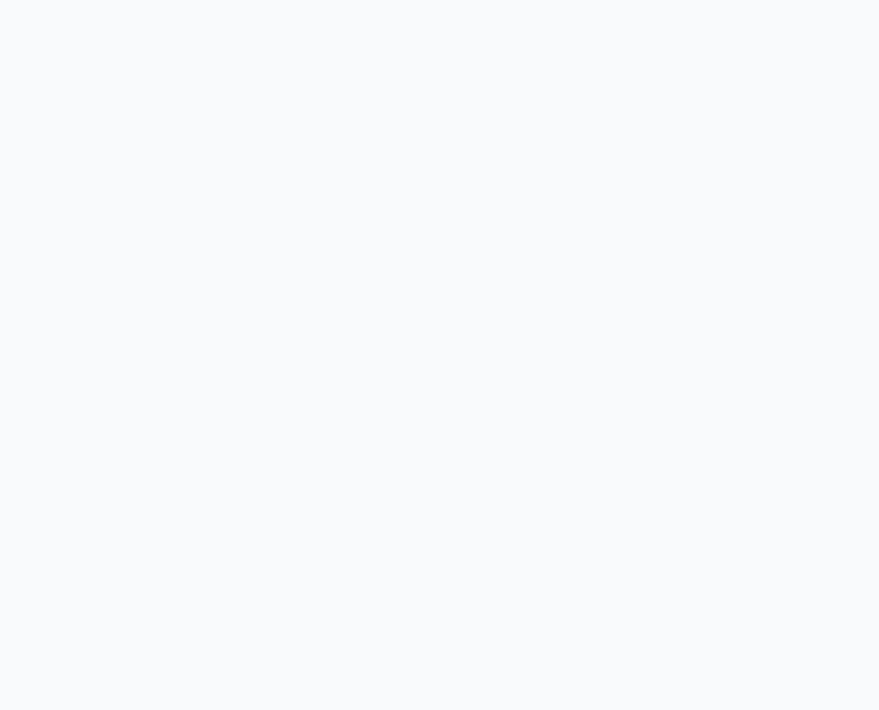
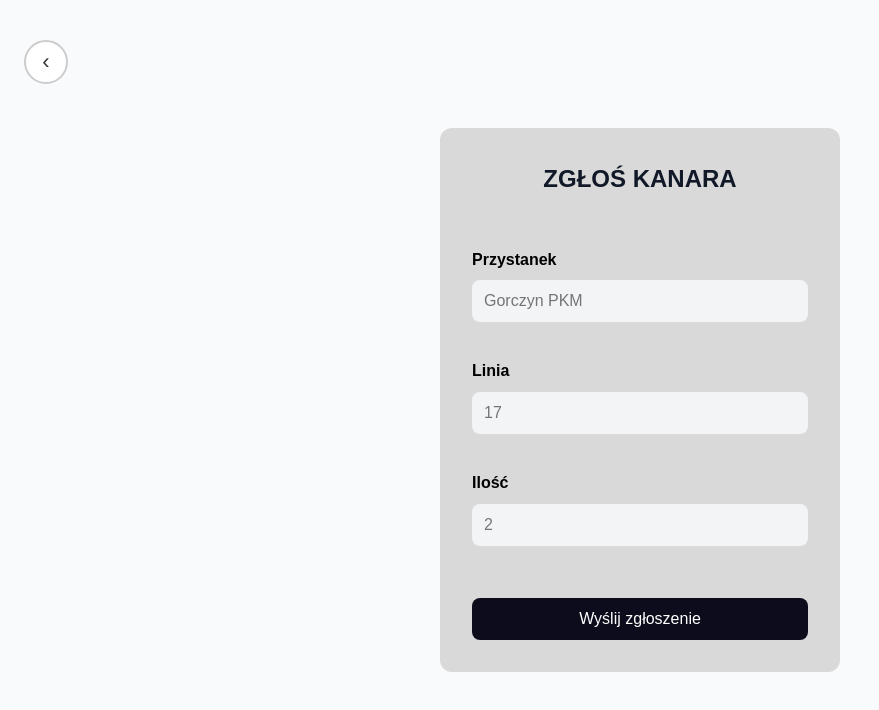
Before and after one commit to k3rasjan/kanarek.pl, a React (Vite) app in the folder frontend/: page /zgloszenie in a window 1280 px wide. Before the commit this address had no page. Shown: the top 710 px of the page, without its empty margins (0-879 px from the left). Built offline with nearby package versions, Linux system fonts and the light colour scheme.

Commit message:
File changes

```diff
--- a/frontend/src/pages/MapPage/MapPage.tsx
+++ b/frontend/src/pages/MapPage/MapPage.tsx
@@ -1,6 +1,7 @@
 import './MapPage.css';
 import Map from '../../components/Map/Map';
 import { useState } from 'react';
+import { Link } from 'react-router-dom';
 
 const mockReports = [
     {
@@ -16,6 +17,12 @@ const mockReports = [
         timestamp: '2025-05-22 12:10',
     },
 ];
+
+const handleLogout = () => {
+    localStorage.clear();
+    window.location.href = '/login';
+};
+
 
 export default function MapPage() {
     const [showMenu, setShowMenu] = useState(false);
@@ -37,7 +44,7 @@ export default function MapPage() {
                 </ul>
             </aside>
 
-            <button className="report-button" title="Zgłoś kontrolę">!</button>
+            <Link to="/zgloszenie" className="report-button">!</Link>
             <div className="user-menu">
                 <button className="user-icon" onClick={() => toggleMenu()}>
                     👤
@@ -45,8 +52,10 @@ export default function MapPage() {
                 {showMenu && (
                     <div className="user-dropdown">
                         <ul>
-                            <li><a href="#">Moje konto</a></li>
-                            <li><a href="#">Wyloguj</a></li>
+                            <li><Link to="/moje-konto">Moje konto</Link></li>
+                            <li>
+                                <button onClick={handleLogout}>Wyloguj</button>
+                            </li>
                         </ul>
                     </div>
                 )}
--- /dev/null
+++ b/frontend/src/pages/MyAccount/MyAccountPage.css
@@ -0,0 +1,73 @@
+.account-wrapper {
+    display: flex;
+    justify-content: center;
+    align-items: center;
+    background-color: #f9fafb;
+    min-height: 100vh;
+    padding: 2rem;
+}
+
+.account-card {
+    background-color: white;
+    padding: 2.5rem;
+    border-radius: 1.25rem;
+    box-shadow: 0 0 20px rgba(0, 0, 0, 0.08);
+    width: 100%;
+    max-width: 420px;
+    position: relative;
+    font-family: Arial, sans-serif;
+}
+
+h1 {
+    text-align: center;
+    font-size: 1.5rem;
+    margin-bottom: 1.5rem;
+}
+
+.avatar-section {
+    text-align: center;
+    margin-bottom: 1.5rem;
+}
+
+.avatar {
+    width: 90px;
+    height: 90px;
+    border-radius: 50%;
+    border: 3px solid #ccc;
+    object-fit: cover;
+}
+
+.edit-avatar {
+    display: block;
+    margin: 0.5rem auto 1rem;
+    background: none;
+    border: none;
+    color: #2563eb;
+    cursor: pointer;
+    font-size: 0.85rem;
+}
+
+.save-btn {
+    position: absolute;
+    top: 1rem;
+    right: 1.5rem;
+    background-color: #f44336;
+    color: white;
+    border: none;
+    padding: 0.4rem 0.9rem;
+    font-size: 0.85rem;
+    border-radius: 0.375rem;
+    cursor: pointer;
+}
+
+.delete-btn {
+    width: 100%;
+    background-color: #f44336;
+    color: white;
+    border: none;
+    padding: 0.75rem;
+    font-size: 1rem;
+    border-radius: 0.5rem;
+    margin-top: 2rem;
+    cursor: pointer;
+}
--- /dev/null
+++ b/frontend/src/pages/MyAccount/MyAccountPage.tsx
@@ -0,0 +1,56 @@
+
+import '../../styles/global.css';
+import '../../styles/formBase.css';
+import { useNavigate } from 'react-router-dom';
+import FormField from '../../components/FormField/FormField.tsx';
+
+function MyAccountPage() {
+    const navigate = useNavigate();
+
+    return (
+        <>
+            <button className="back-icon" onClick={() => navigate(-1)}>
+                &#8249;
+            </button>
+
+            <div className="container">
+                <header className="header">
+                    <h1>MOJE KONTO</h1>
+                </header>
+
+                <section>
+                    <form>
+                        <FormField
+                            label="Imię i nazwisko"
+                            name="name"
+                            placeholder="Jan Kowalski"
+                        />
+                        <FormField
+                            label="Email"
+                            name="email"
+                            type="email"
+                            placeholder="jan.kowalski@example.com"
+                        />
+                        <FormField
+                            label="Nowe hasło"
+                            name="password"
+                            type="password"
+                            placeholder="••••••••"
+                        />
+
+                        <br />
+                        <button type="submit" id="btn">Zapisz zmiany</button>
+                    </form>
+                </section>
+
+                <section>
+                    <h2>Subskrypcja</h2>
+                    <p>Twoja obecna subskrypcja: <strong>Premium</strong></p>
+                    <button type="button" id="btn-outline">Zarządzaj subskrypcją</button>
+                </section>
+            </div>
+        </>
+    );
+}
+
+export default MyAccountPage;
--- /dev/null
+++ b/frontend/src/pages/ReportPage/ReportPage.css
@@ -0,0 +1,57 @@
+.report-wrapper {
+    min-height: 100vh;
+    display: flex;
+    justify-content: center;
+    align-items: center;
+    padding: 2rem;
+}
+
+.report-form {
+    background-color: #d9d9d9;
+    padding: 2rem;
+    border-radius: 0.75rem;
+    max-width: 400px;
+    width: 100%;
+    font-family: Arial, sans-serif;
+}
+
+.report-form h1 {
+    text-align: center;
+    margin-bottom: 2rem;
+    font-size: 1.5rem;
+    text-transform: uppercase;
+}
+
+.report-form label {
+    display: block;
+    margin-bottom: 1.25rem;
+    font-weight: bold;
+    color: black;
+}
+
+.report-form input {
+    display: block;
+    width: 100%;
+    padding: 0.75rem;
+    border-radius: 0.5rem;
+    border: none;
+    margin-top: 0.5rem;
+    font-size: 1rem;
+    background-color: #f3f4f6;
+    color: #1f2937;
+}
+
+.report-form button {
+    width: 100%;
+    padding: 0.75rem;
+    background-color: #0c0c1d;
+    color: white;
+    font-size: 1rem;
+    border: none;
+    border-radius: 0.5rem;
+    cursor: pointer;
+}
+
+.report-form button:hover {
+    background-color: #1e1e2e;
+}
--- /dev/null
+++ b/frontend/src/pages/ReportPage/ReportPage.tsx
@@ -0,0 +1,60 @@
+import { useState } from "react";
+import "./ReportPage.css";
+import { useNavigate } from "react-router-dom";
+
+
+export default function ReportPage() {
+    const navigate = useNavigate();
+
+    const [stop, setStop] = useState("");
+    const [line, setLine] = useState("");
+    const [count, setCount] = useState("");
+
+    const handleSubmit = (e: React.FormEvent) => {
+        e.preventDefault();
+        console.log({ stop, line, count });
+        // TODO: wyślij do API
+    };
+
+    return (
+        <div className="report-wrapper">
+            <button className="back-icon" onClick={() => navigate(-1)}>&#8249;</button>
+
+            <form onSubmit={handleSubmit} className="report-form">
+                <h1>Zgłoś kanara</h1>
+
+                <label>
+                    Przystanek
+                    <input
+                        type="text"
+                        placeholder="Gorczyn PKM"
+                        value={stop}
+                        onChange={(e) => setStop(e.target.value)}
+                    />
+                </label>
+
+                <label>
+                    Linia
+                    <input
+                        type="text"
+                        placeholder="17"
+                        value={line}
+                        onChange={(e) => setLine(e.target.value)}
+                    />
+                </label>
+
+                <label>
+                    Ilość
+                    <input
+                        type="number"
+                        placeholder="2"
+                        value={count}
+                        onChange={(e) => setCount(e.target.value)}
+                    />
+                </label>
+
+                <button type="submit">Wyślij zgłoszenie</button>
+            </form>
+        </div>
+    );
+}
--- a/frontend/src/routes/AppRouter.tsx
+++ b/frontend/src/routes/AppRouter.tsx
@@ -5,6 +5,8 @@ import Register from "../pages/Register/Register";
 import Home from "../pages/Home/Home";
 import ForgotPasswordForm from "../pages/ForgotPassword/ForgotPasswordForm";
 import MapPage from "../pages/MapPage/MapPage";
+import MyAccountPage from "../pages/MyAccount/MyAccountPage.tsx";
+import ReportPage from '../pages/ReportPage/ReportPage';
 
 function AppRouter() {
     return (
@@ -14,6 +16,8 @@ function AppRouter() {
             <Route path="/register" element={<Register />} />
             <Route path="/przywroc-haslo" element={<ForgotPasswordForm />} />
             <Route path="/mapa" element={<MapPage />} />
+            <Route path="/moje-konto" element={<MyAccountPage/>} />
+            <Route path="/zgloszenie" element={<ReportPage />} />
         </Routes>
     );
 }
--- a/frontend/src/styles/global.css
+++ b/frontend/src/styles/global.css
@@ -53,3 +53,25 @@ h2 {
     text-align: center;
     margin-bottom: 2rem;
 }
+.back-icon {
+    position: fixed;
+    top: 1.5rem;
+    left: 1.5rem;
+    width: 44px;
+    height: 44px;
+    background-color: white;
+    border: 2px solid #ccc;
+    border-radius: 50%;
+    font-size: 22px;
+    color: #333;
+    cursor: pointer;
+    z-index: 1000;
+    display: flex;
+    align-items: center;
+    justify-content: center;
+    transition: background-color 0.2s ease;
+}
+
+.back-icon:hover {
+    background-color: #f0f0f0;
+}
```
